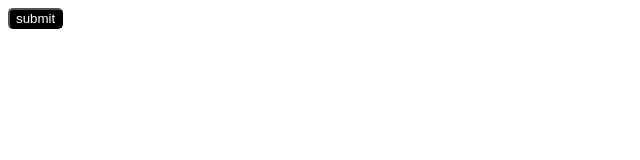
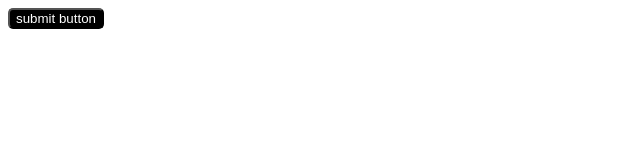
Before and after one commit to acciojob/hover-button-AartiRawat01, a website: page main.html in a window 1280 px wide. Shown: the full height of the page, 0-640 px from the left. Drawn offline with Linux system fonts and the light colour scheme.

Commit message:
created a submission

```diff
--- a/main.html
+++ b/main.html
@@ -6,6 +6,6 @@
 	<link rel="stylesheet" href="styles.css">
 </head>
 <body>
-	<button id="button">submit</button>
+	<button id="button" type="submit">submit button</button>
 </body>
 </html>
```
